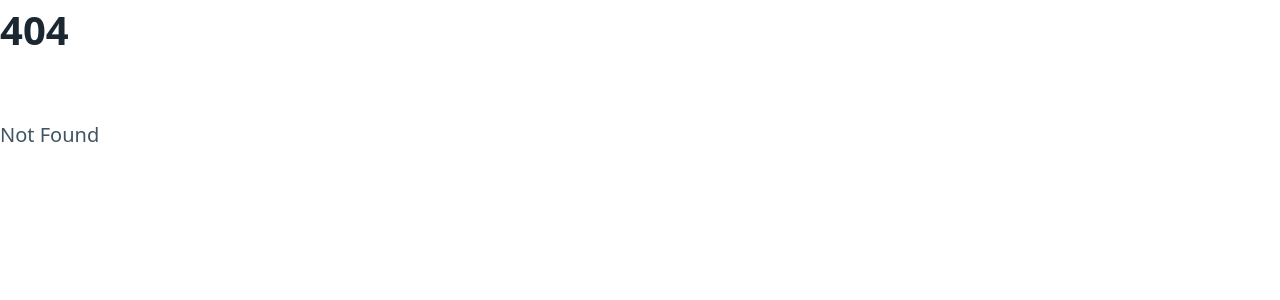
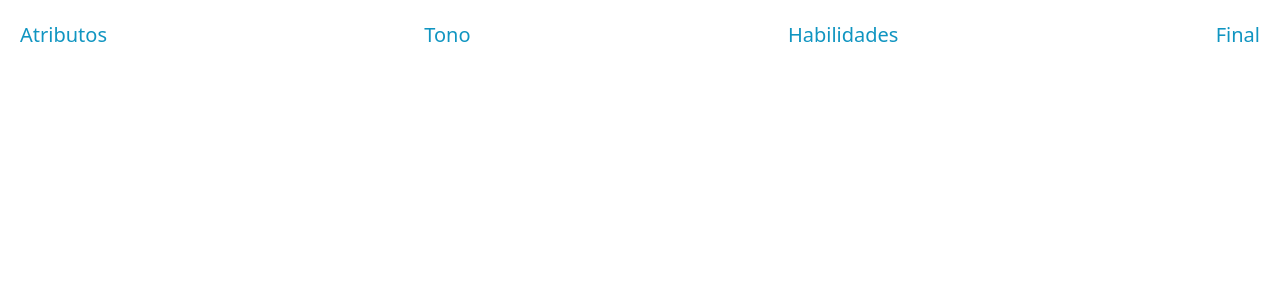
Before and after one commit to xenock/RyF, a SvelteKit app: page /wizard in a window 1280 px wide. Before the commit this address had no page. Shown: the top 300 px of the page. Built offline with nearby package versions, Linux system fonts and the light colour scheme.

Commit message:
feat: sophisticated navbar

```diff
--- /dev/null
+++ b/src/routes/wizard/+page.svelte
@@ -0,0 +1,34 @@
+<script>
+</script>
+
+<main class="container-fluid">
+  <nav>
+    <ul>
+      <li><a href="#attributes">Atributos</a></li>
+      <li><a href="#tone">Tono</a></li>
+      <li><a href="#abilities">Habilidades</a></li>
+      <li><a href="#presentation">Final</a></li>
+    </ul>
+  </nav>
+  <section id="attributes">AT</section>
+  <section id="tone">TONO</section>
+  <section id="abilities">HAB</section>
+  <section id="presentation">PRES</section>
+</main>
+
+<style>
+  nav {
+    display: block;
+  }
+  nav ul {
+    display: flex;
+    justify-content: space-between;
+  }
+  section {
+    display: none;
+    margin: 5px 0;
+  }
+  section:target {
+    display: block;
+  }
+</style>
```
